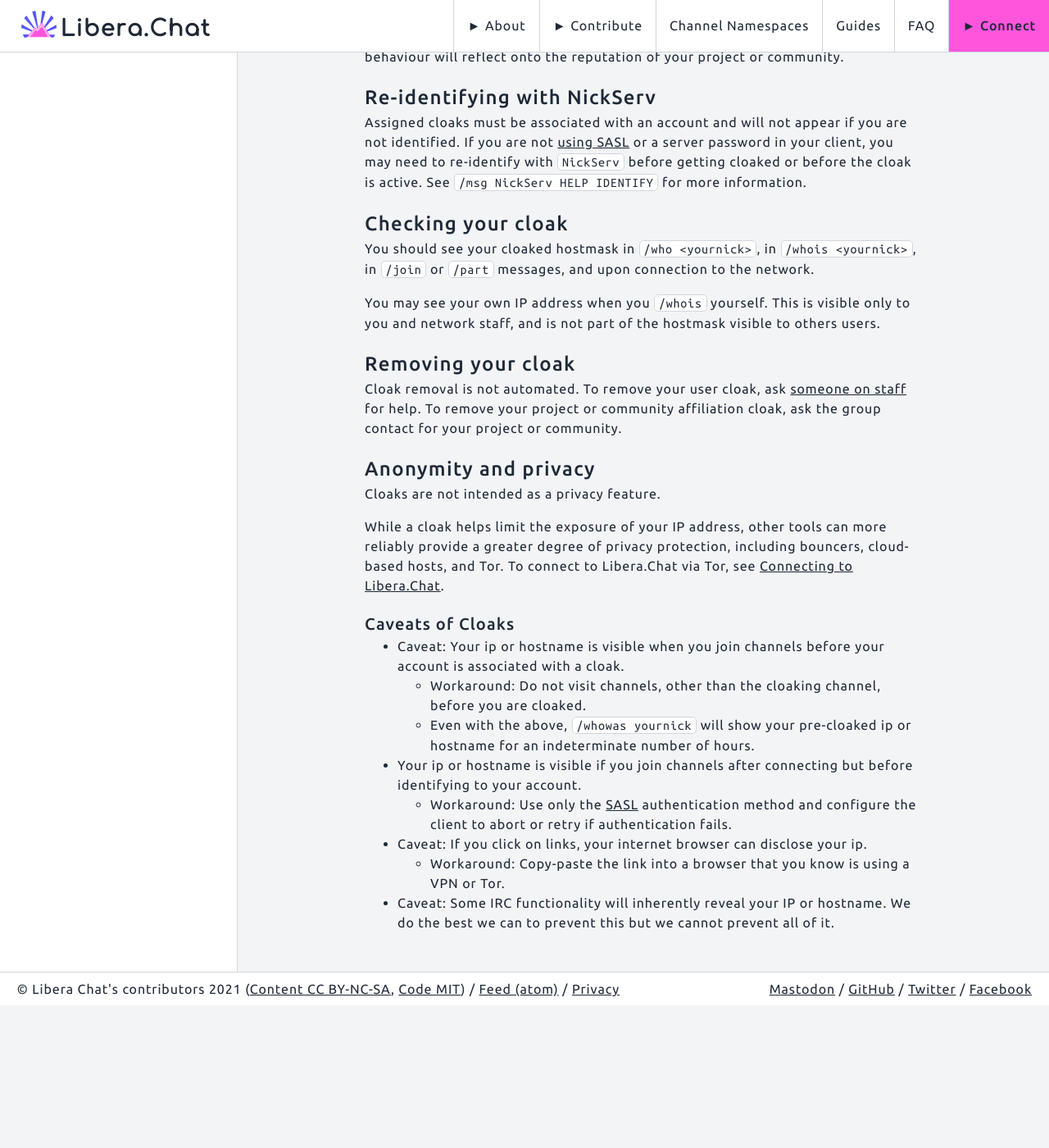
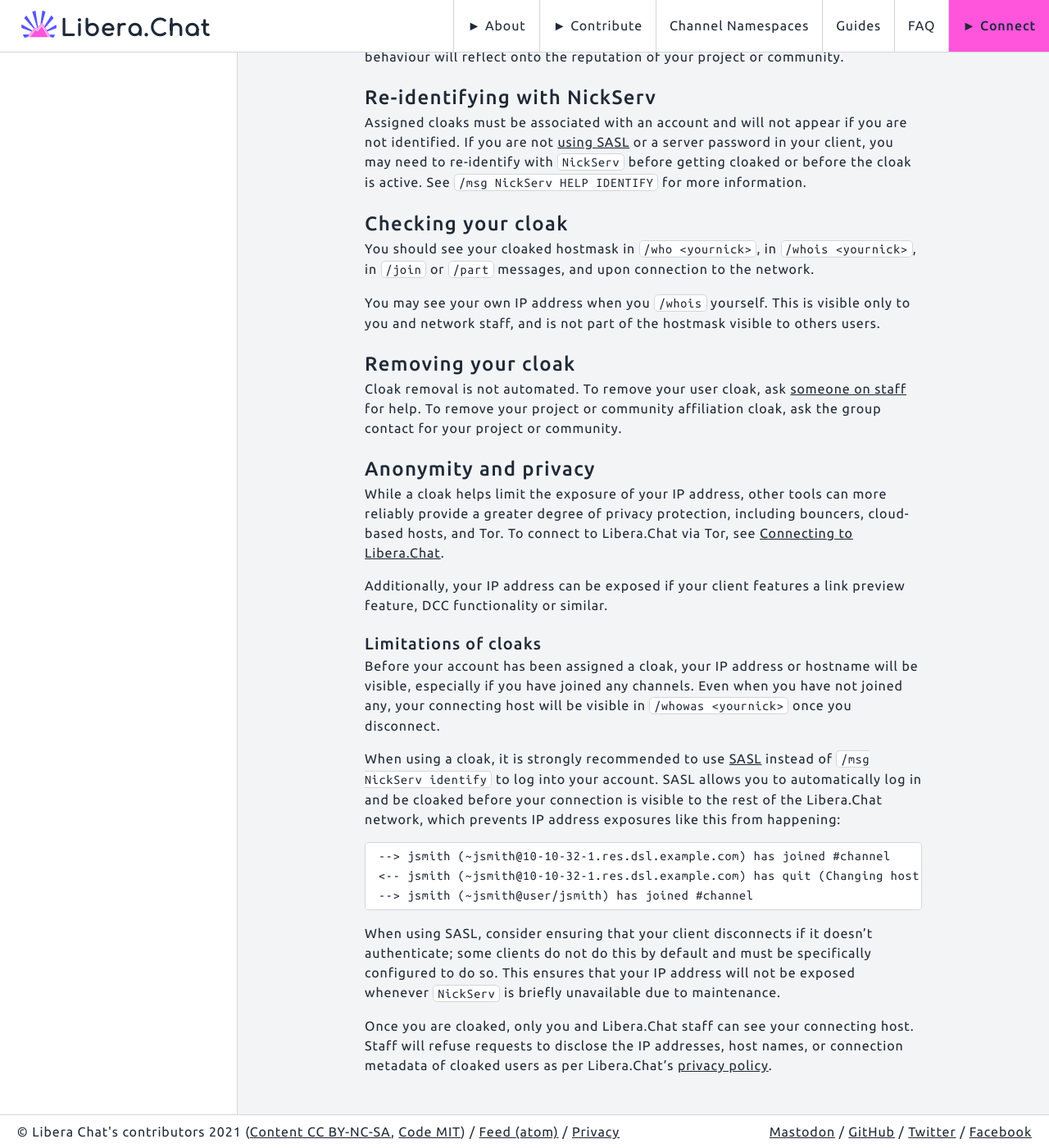
Before and after one commit to Libera-Chat/libera-chat.github.io, a Jekyll site: the page built from content/_guides/cloaks.md, in a window 1280 px wide and 1400 px high, scrolled down 1931 px. Shown: the whole window at 82% size. Built offline with Jekyll 4.4.1, drawn with Linux system fonts in a browser that asks for light colours; before the commit the page ends 3157 px from its top, so only the background shows below that; some of the changed text lies outside the part shown.

Commit message:
cloaks.md: rewrite and improve outdated information (#300)

````diff
--- a/content/_guides/cloaks.md
+++ b/content/_guides/cloaks.md
@@ -13,7 +13,7 @@
 A cloak can help other users and bots identify you simply and consistently. It
 can also help limit the exposure of your IP address on the network, although
 it does not necessarily provide anonymity or prevent the discovery of your IP
-address.
+address, see [below](#limitations-of-cloaks).
 
 As an individual, you can get a generic user cloak in the form of
 `user/username`. If you are involved with a well-known project or community,
@@ -60,17 +60,17 @@
 
 ### Generic bot cloaks
 
-If you run a bot on the network, you may also get the bot cloaked. While you
-can simply obtain a self-service user cloak for the bot, it is recommended to
-get a proper bot cloak by
+If you run a bot on the network, you should also get the bot cloaked. While
+you can simply obtain a self-service user cloak for the bot, it is
+encouraged to get a proper bot cloak by
 [contacting staff](/guides/faq#how-to-find-libera-chat-staff). These look
-like `user/<your username>/bot/<bot's username>` and help
-other users know to find you if something goes wrong with the bot.
+like `user/<your username>/bot/<bot's username>` and help others to find
+you if something goes wrong with the bot.
 
 ## Project or community cloaks
 
-[Projects](https://libera.chat/chanreg#project-registration) and
-[communities](https://libera.chat/chanreg#community-registration) that are
+[Projects](/chanreg#project-registration) and
+[communities](/chanreg#community-registration) that are
 aligned with our mission are eligible for group registrations. One of the
 perks of group registration is the ability to request cloaks for participants.
 
@@ -118,33 +118,46 @@
 ## Removing your cloak
 
 Cloak removal is not automated. To remove your user cloak, ask [someone on
-staff](https://libera.chat/about#wider-staff-and-organisation-membership) for
+staff](/about#wider-staff-and-organisation-membership) for
 help. To remove your project or community affiliation cloak, ask the group
 contact for your project or community.
 
 ## Anonymity and privacy
-
-Cloaks are not intended as a privacy feature.
 
 While a cloak helps limit the exposure of your IP address, other tools can
 more reliably provide a greater degree of privacy protection, including
 bouncers, cloud-based hosts, and Tor. To connect to Libera.Chat via Tor, see
 [Connecting to Libera.Chat](/guides/connect#accessing-liberachat-via-tor).
 
-### Caveats of Cloaks
+Additionally, your IP address can be exposed if your client features a
+link preview feature, DCC functionality or similar.
 
-- Caveat: Your ip or hostname is visible when you join channels before
-  your account is associated with a cloak.
-  - Workaround: Do not visit channels, other than the cloaking channel,
-    before you are cloaked.
-  - Even with the above, `/whowas yournick` will show your pre-cloaked ip
-    or hostname for an indeterminate number of hours.
-- Your ip or hostname is visible if you join channels after connecting but
-  before identifying to your account.
-  - Workaround: Use only the [SASL](/guides/sasl) authentication method and configure
-    the client to abort or retry if authentication fails.
-- Caveat: If you click on links, your internet browser can disclose your ip.
-  - Workaround: Copy-paste the link into a browser that you know is using a
-    VPN or Tor.
-- Caveat: Some IRC functionality will inherently reveal your IP or hostname.
-  We do the best we can to prevent this but we cannot prevent all of it.
+### Limitations of cloaks
+
+Before your account has been assigned a cloak, your IP address or
+hostname will be visible, especially if you have joined any channels.
+Even when you have not joined any, your connecting host will be
+visible in `/whowas <yournick>` once you disconnect.
+
+When using a cloak, it is strongly recommended to use [SASL](/guides/sasl)
+instead of `/msg NickServ identify` to log into your account.
+SASL allows you to automatically log in and be cloaked before
+your connection is visible to the rest of the Libera.Chat network,
+which prevents IP address exposures like this from happening:
+
+```irc
+--> jsmith (~jsmith@10-10-32-1.res.dsl.example.com) has joined #channel
+<-- jsmith (~jsmith@10-10-32-1.res.dsl.example.com) has quit (Changing host)
+--> jsmith (~jsmith@user/jsmith) has joined #channel
+```
+
+When using SASL, consider ensuring that your client disconnects if
+it doesn't authenticate; some clients do not do this by default and
+must be specifically configured to do so. This ensures that your
+IP address will not be exposed whenever `NickServ` is
+briefly unavailable due to maintenance.
+
+Once you are cloaked, only you and Libera.Chat staff can see
+your connecting host. Staff will refuse requests to disclose the
+IP addresses, host names, or connection metadata of cloaked users
+as per Libera.Chat's [privacy policy](/privacy).
````
